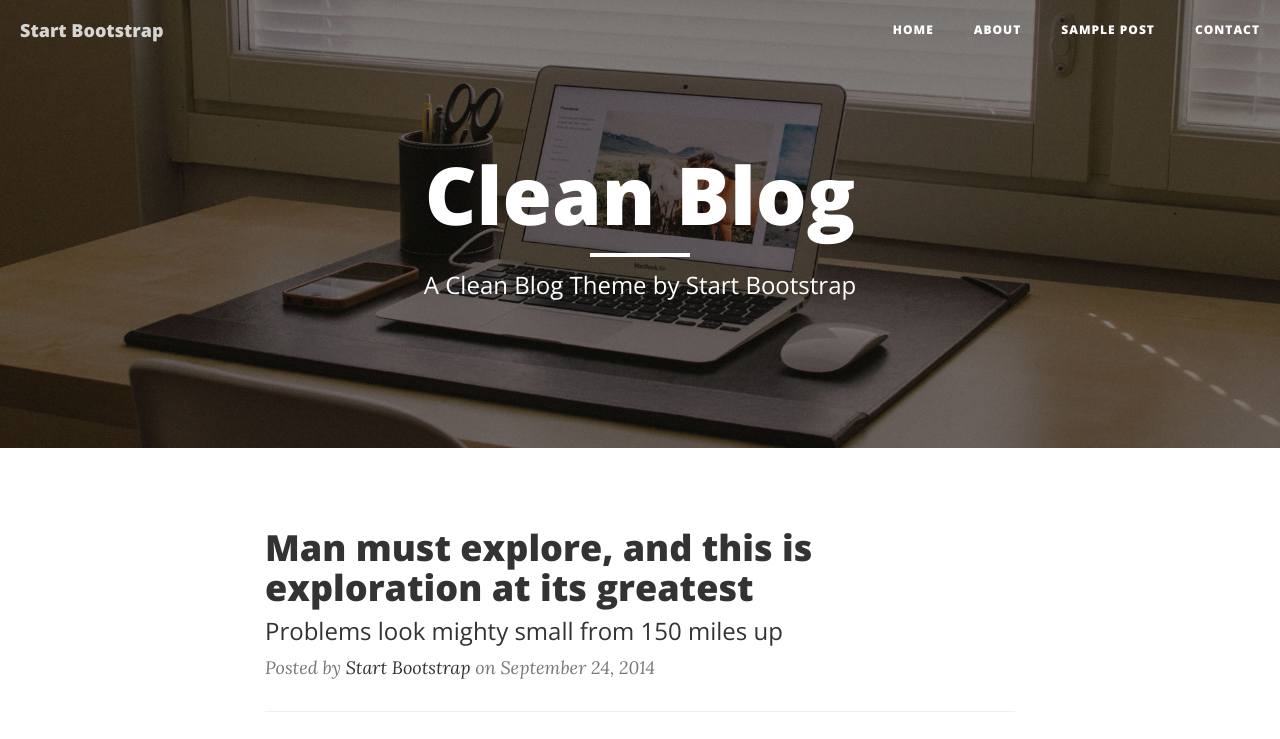
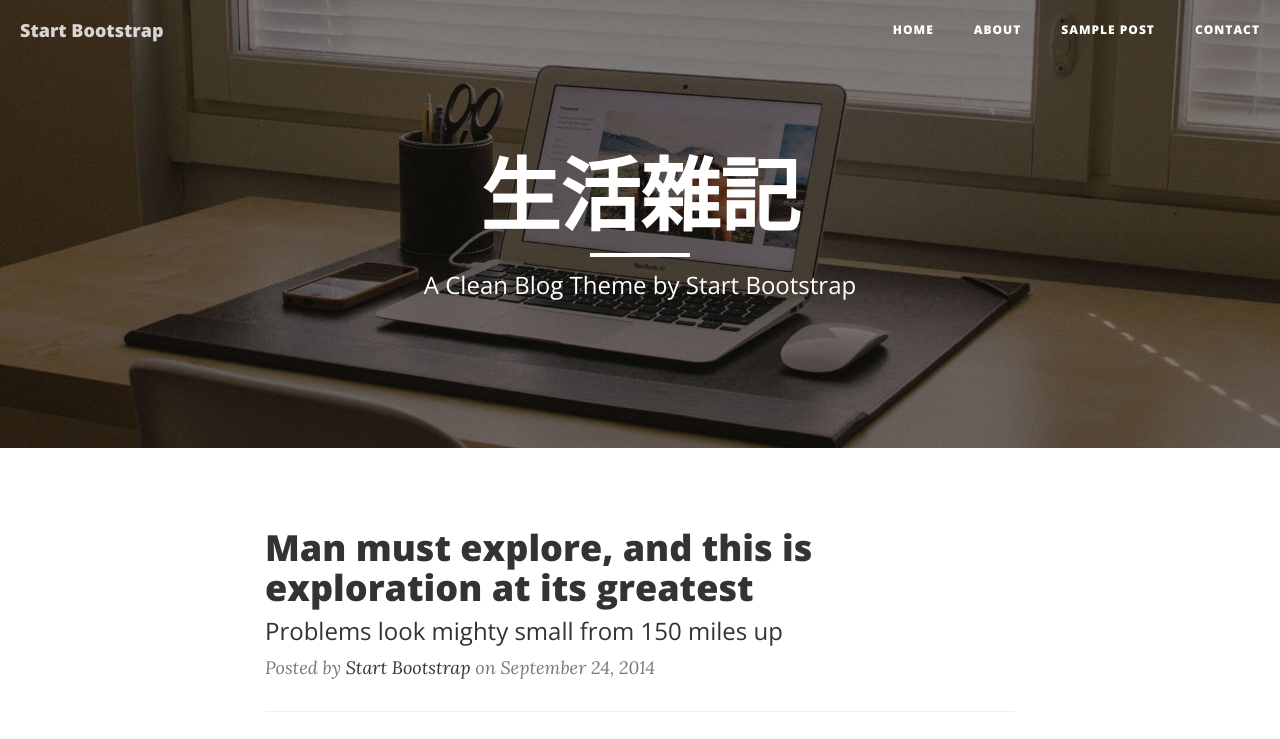
Before and after one commit to musicandsky/HelloPage, a website: page index.html in a window 1280 px wide. Shown: the top 739 px of the page. Drawn offline with nearby package versions, Linux system fonts and the light colour scheme.

Commit message:
update word

```diff
--- a/index.html
+++ b/index.html
@@ -74,7 +74,7 @@
             <div class="row">
                 <div class="col-lg-8 col-lg-offset-2 col-md-10 col-md-offset-1">
                     <div class="site-heading">
-                        <h1>Clean Blog</h1>
+                        <h1>生活雜記</h1>
                         <hr class="small">
                         <span class="subheading">A Clean Blog Theme by Start Bootstrap</span>
                     </div>
```
